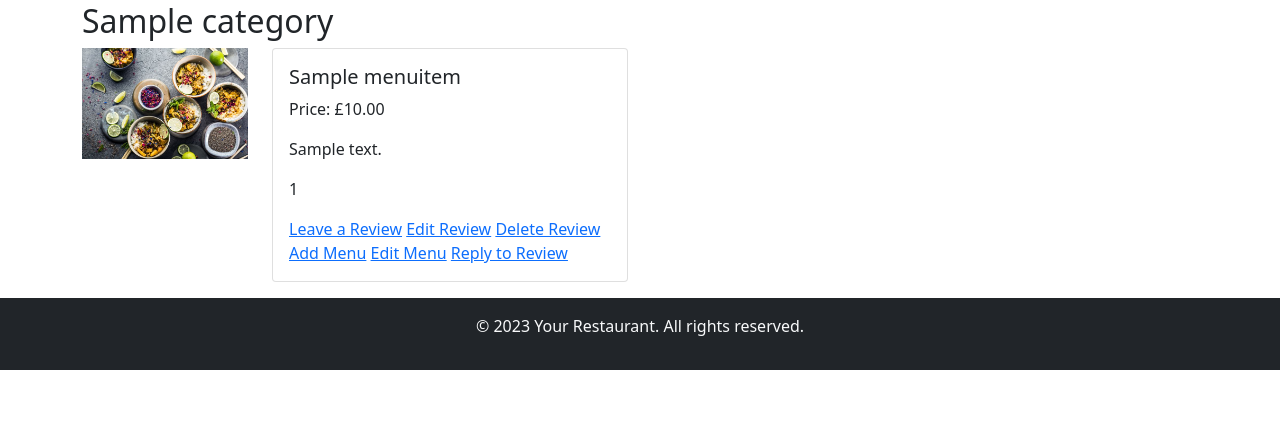
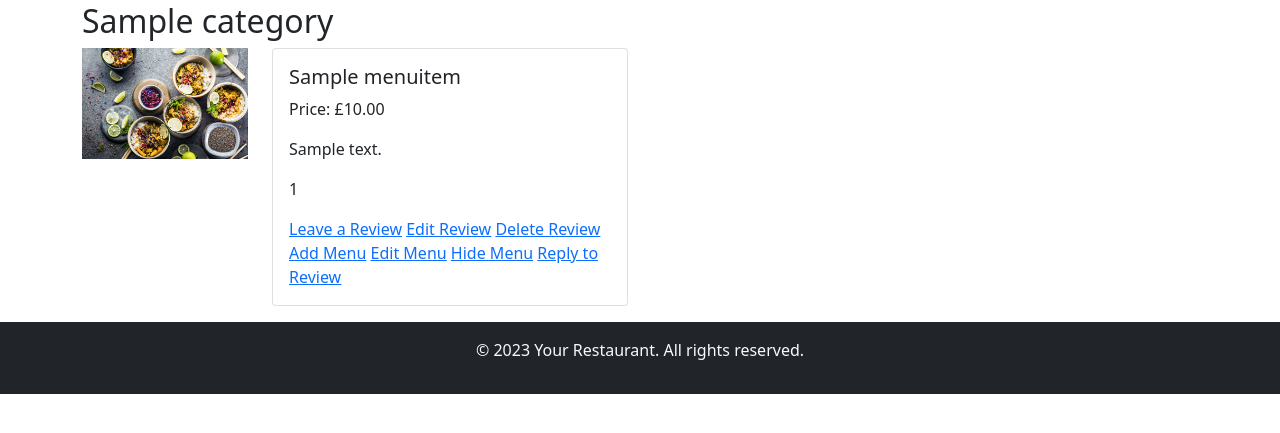
Before and after one commit to yuyizhong/O.A.T-Vietnamese-Cuisine, a Django app: page /menu-list/ in a window 1280 px wide. Shown: the part 102-535 px from the top of the page. Run offline with Django 3.2, Linux system fonts and the light colour scheme; a user stored in the database is signed in; tables that the repository leaves empty hold one stand-in row (values such as "Sample post"); some libraries are stand-ins or nearby versions.

Commit message:
alter menuitem status filed and update hide_menu at views

```diff
--- a/menu/forms.py
+++ b/menu/forms.py
@@ -13,6 +13,3 @@ class MenuForm(forms.ModelForm):
             'status',
             'category'
         ]
-        # widgets = {
-        #     'menu_image': forms.ClearableFileInput(attrs={'multiple': False}),
-        # }
--- a/menu/models.py
+++ b/menu/models.py
@@ -15,6 +15,7 @@ class MenuItem(models.Model):
     STATUS_CHOICES = (
         ('draft', 'Draft'),
         ('approved', 'Approved'),
+        ('hidden', 'Hidden'),
     )
 
     name = models.CharField(max_length=60)
--- a/menu/templates/menu/menu_list.html
+++ b/menu/templates/menu/menu_list.html
@@ -41,8 +41,8 @@
                         {% if request.user.is_authenticated and request.user.is_staff %}
                         <a href="{% url 'add-menu' %}">Add Menu</a>
                         <a href="{% url 'edit-menu' menu.id %}">Edit Menu</a>
-                        <!-- <a href="/hide-menu/{{ menu_item.id }}">Hide Menu</a>
-                        <a href="/delete-menu/{{ menu_item.id }}">Delete Menu</a> -->
+                        <a href="{% url 'hide-menu' menu.id %}">Hide Menu</a>
+                        <!-- <a href="/delete-menu/{{ menu_item.id }}">Delete Menu</a> -->
                         <a href="#">Reply to Review</a>
                         {% endif %}
 
--- a/menu/urls.py
+++ b/menu/urls.py
@@ -7,7 +7,7 @@ urlpatterns = [
     path('menu-list/', views.menu_list, name='menu-list'),
     path('add-menu/', views.add_menu, name='add-menu'),
     path('edit-menu/<int:menu_item_id>/', views.edit_menu, name='edit-menu'),
-    # path('hide-menu/<menu_item_id>', views.hide_menu, name='hide-menu'),
+    path('hide-menu/<int:menu_item_id>', views.hide_menu, name='hide-menu'),
     # path('delete-menu/<menu_item_id>',
     #      views.delete_menu, name = 'delete-menu'),
 ]
--- a/menu/views.py
+++ b/menu/views.py
@@ -57,11 +57,14 @@ def edit_menu(request, menu_item_id):
     return render(request, 'menu/edit_menu.html', context)
 
 
-# def hide_menu(request, menu_item_id):
-#     menu_item = get_object_or_404(MenuItem, id=menu_item_id)
-#     menu_item.status = 'draft'
-#     menu_item.save()
-#     return redirect(reverse('menu-list'))
+def hide_menu(request, menu_item_id):
+    menu_item = get_object_or_404(MenuItem, id=menu_item_id)
+    if menu_item.status == 'approved':
+        menu_item.status = 'hidden'
+    elif menu_item.status == 'hidden':
+        menu_item.status = 'approved'
+    menu_item.save()
+    return redirect('menu-list')
 
 
 # def delete_menu(request, menu_item_id):
```
Also changed, not shown: menu/migrations/0002_alter_menuitem_status.py (added).
